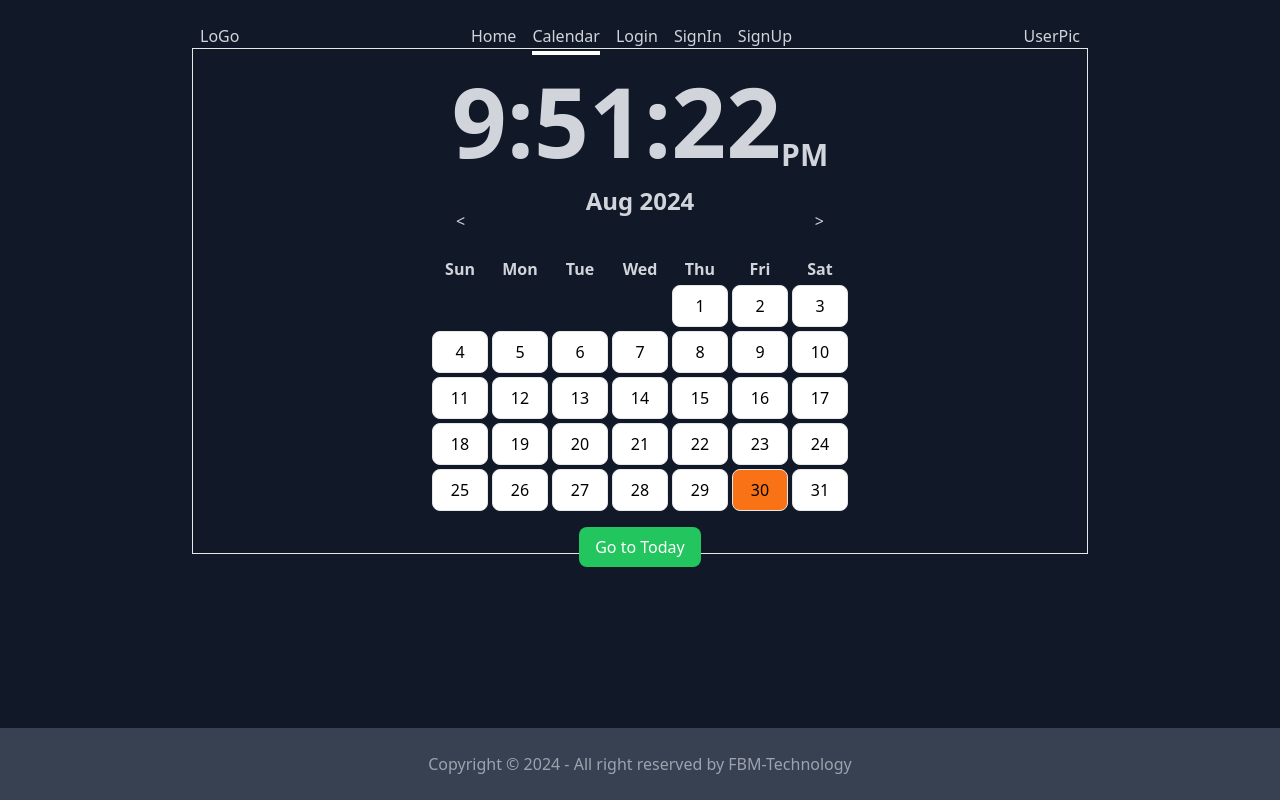
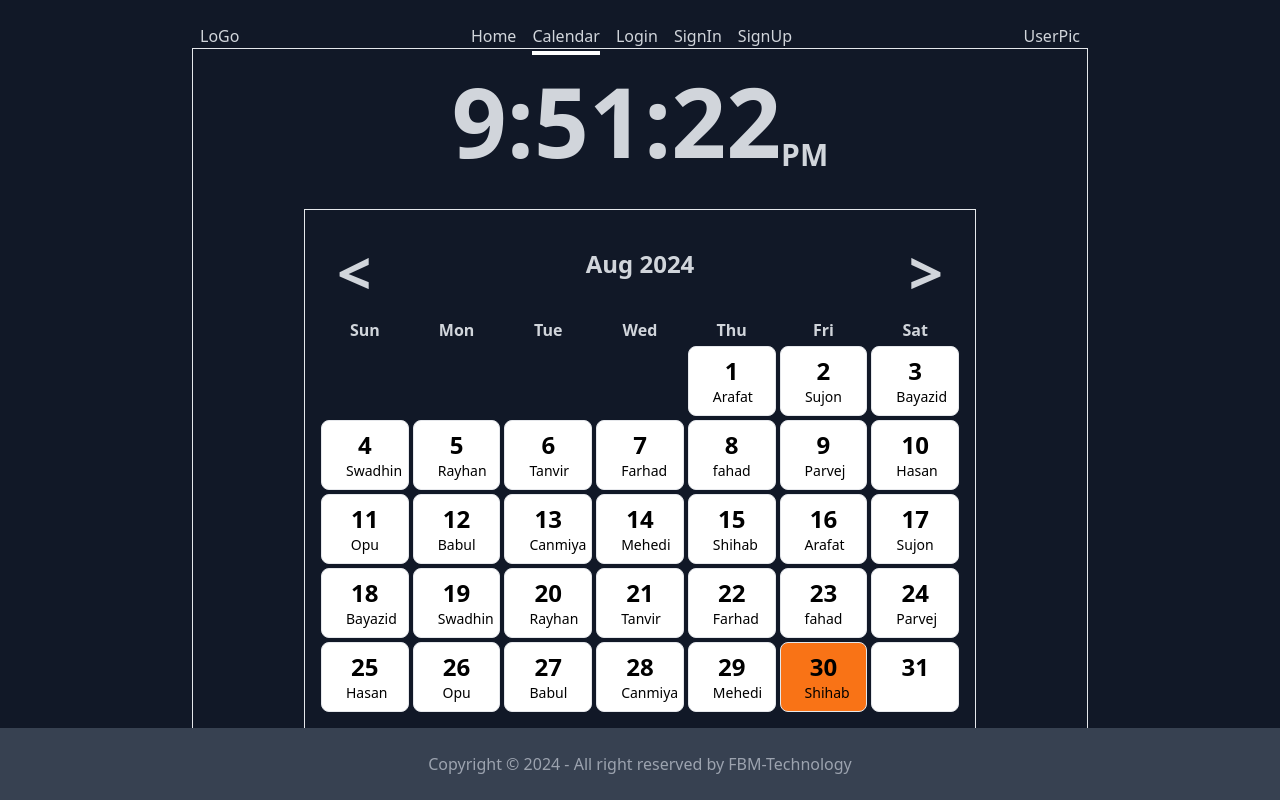
Before and after one commit to farhad-fbm/MessManagement, a React (Vite) app: page /calendar in a window 1280 px wide. Built offline with nearby package versions, Linux system fonts and the light colour scheme.

Commit message:
fixed calender with bazardate

```diff
--- a/src/components/calendar/Calendar.jsx
+++ b/src/components/calendar/Calendar.jsx
@@ -2,6 +2,7 @@
 import { useState } from 'react';
 import { HomeClock } from '../homeClock/HomeClock';
 import { Modal } from '../modal/Modal';
+import { bazarDate } from './bazarDate';
 
 const getDaysInMonth = (year, month) => {
   return new Array(new Date(year, month, 0).getDate())
@@ -65,11 +66,11 @@ export const Calendar = () => {
     <div className="">
 
       <div className=""><HomeClock /></div>
-      <div className="p-4 max-w-md mx-auto h-96">
-        <div className="flex justify-between">
-          <button className='p-6' onClick={() => updateMonth(-1)}>{'<'}</button>
+      <div className="p-4 mt-10 max-w-2xl mx-auto  border">
+        <div className="flex justify-between items-center">
+          <button className='p-4 text-6xl font-extrabold' onClick={() => updateMonth(-1)}>{'<'}</button>
           <p className="text-2xl font-bold mb-4">{monthNames[currentMonth - 1]} {currentYear}</p>
-          <button className='p-6' onClick={() => updateMonth(1)}>{'>'}</button>
+          <button className='p-4 text-6xl font-extrabold' onClick={() => updateMonth(1)}>{'>'}</button>
         </div>
         <div className="grid grid-cols-7 gap-1">
           {dayNames.map((day, idx) => (
@@ -89,9 +90,12 @@ export const Calendar = () => {
                 <div
                   key={day}
                   onClick={() => handleDayClick(dateStr)}
-                  className={`text-center py-2 cursor-pointer border rounded-lg ${bgColor}`}
+                  className={`text-center py-2 px-6 cursor-pointer border rounded-lg ${bgColor}`}
                 >
-                  {day}
+                  <p className='font-extrabold text-2xl'>{day}</p>
+                  <div className=" font-d text-sm">
+                    {day <= 15 ? <p>{bazarDate[day - 1]}</p> : <p>{bazarDate[day - 15 - 1]}</p>}
+                  </div>
                 </div>
               )
             })
--- /dev/null
+++ b/src/components/calendar/bazarDate.jsx
@@ -0,0 +1,37 @@
+export const bazarDate = [
+
+  // { date: [15, 30], name: "Arafat" },
+  // { date: [1, 16], name: "Sujon" },
+  // { date: [2, 17], name: "Bayazid" },
+  // { date: [3, 18], name: "Swadhin" },
+  // { date: [4, 19], name: "Rayhan" },
+  // { date: [5, 20], name: "Tanvir" },
+  // { date: [6, 21], name: "farhad" },
+  // { date: [7, 22], name: "Fahad" },
+  // { date: [8, 23], name: "Parvej" },
+  // { date: [9, 24], name: "hasan" },
+  // { date: [10, 25], name: "Opu" },
+  // { date: [11, 26], name: "Babul" },
+  // { date: [12, 27], name: "Mehedi" },
+  // { date: [13, 28], name: "CanMiya" },
+  // { date: [14, 29], name: "Shihab" },
+  "Arafat",
+  "Sujon",
+  "Bayazid",
+
+  "Swadhin",
+  "Rayhan",
+  "Tanvir",
+
+  "Farhad",
+  "fahad",
+  'Parvej',
+
+  "Hasan",
+  "Opu",
+  "Babul",
+
+  "Canmiya",
+  "Mehedi",
+  'Shihab'
+]
--- a/src/components/dropDown/onMeals.js
+++ b/src/components/dropDown/onMeals.js
@@ -1,3 +1,7 @@
+
+
+
+
 export const onMeals = [
   { id: 0, name: 'Arafat', meal: [1, 0, 0] },
   { id: 1, name: 'Sujon', meal: [0, 1, 1] },
```
